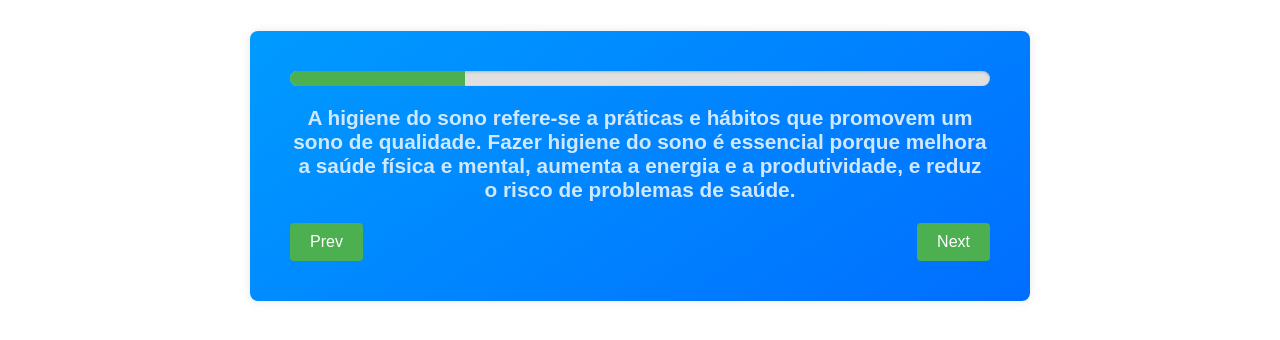
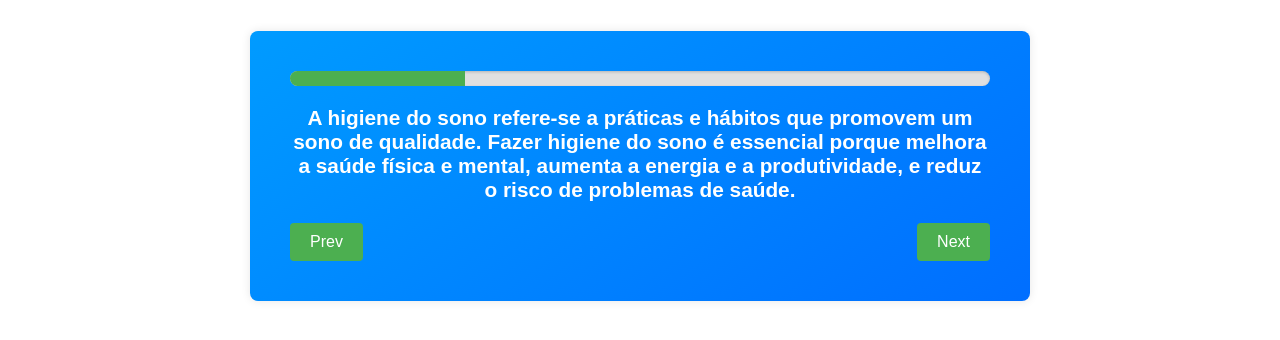
Before and after one commit to LucasSobrinh0/meencontrando, a plain HTML site: page artigo_higiene_do_sono.html in a window 1280 px wide. Shown: the part 216-556 px from the top of the page. Drawn offline with Linux system fonts and the light colour scheme.

Commit message:
Update artigo_higiene_do_sono.html

```diff
--- a/artigo_higiene_do_sono.html
+++ b/artigo_higiene_do_sono.html
@@ -80,7 +80,7 @@
             margin-bottom: 20px;
             font-weight: bold;
             font-size: 1.3rem;
-            color: #cfe8ff;
+            color: white;
         }
 
         .buttons-container {
```
